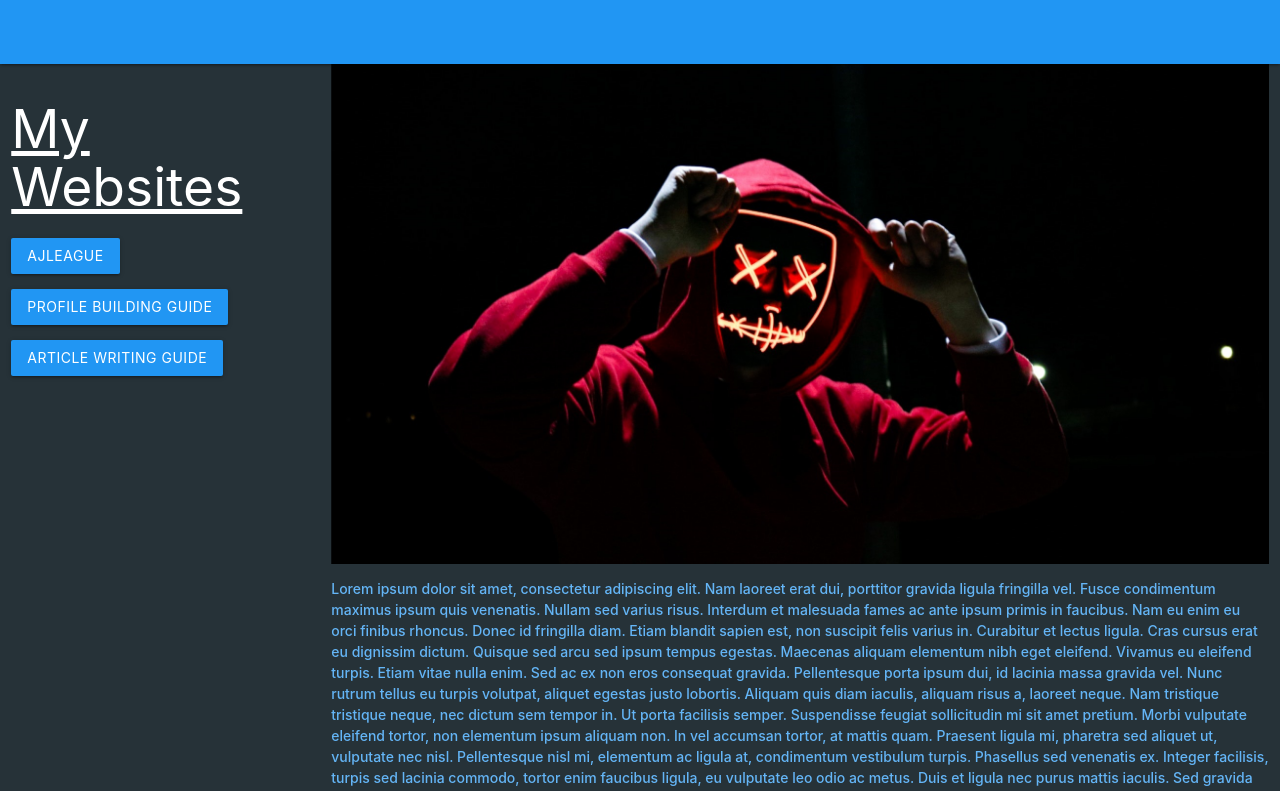
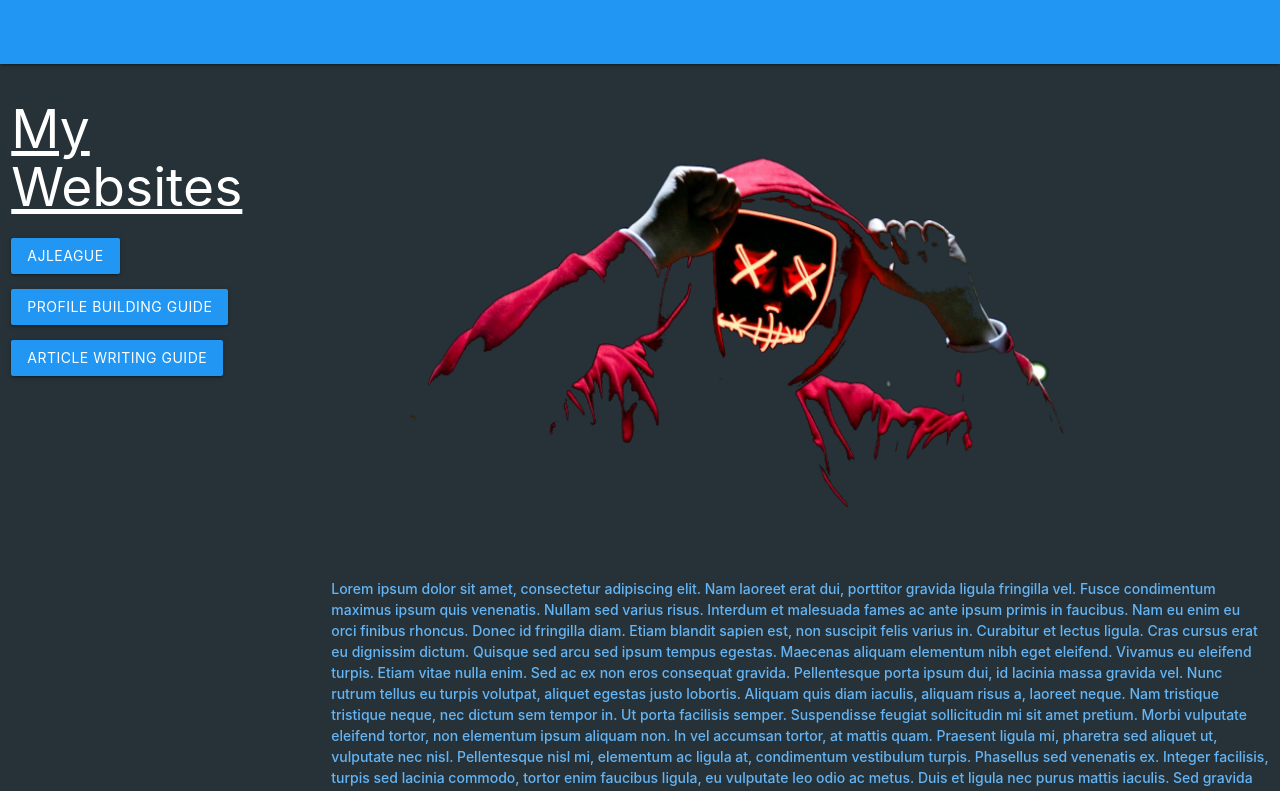
Before and after one commit to Quaad/Quaad.github.io, a plain HTML site: page index.html in a window 1280 px wide. Shown: the top 791 px of the page. Drawn offline with nearby package versions, Linux system fonts and the light colour scheme.

Commit message:
added transparency to image

```diff
--- a/index.html
+++ b/index.html
@@ -42,7 +42,7 @@
 
       <!-- parallax image -->
     <div class="parallax-container">
-    <div class="parallax"> <img src="assets/mask1.jpg" width="100%"/></div>
+    <div class="parallax"> <img src="assets/mask1.png" width="100%"/></div>
     </div>
 
       <!-- other half content -->
```
Also changed, not shown: assets/mask1.png (added).
